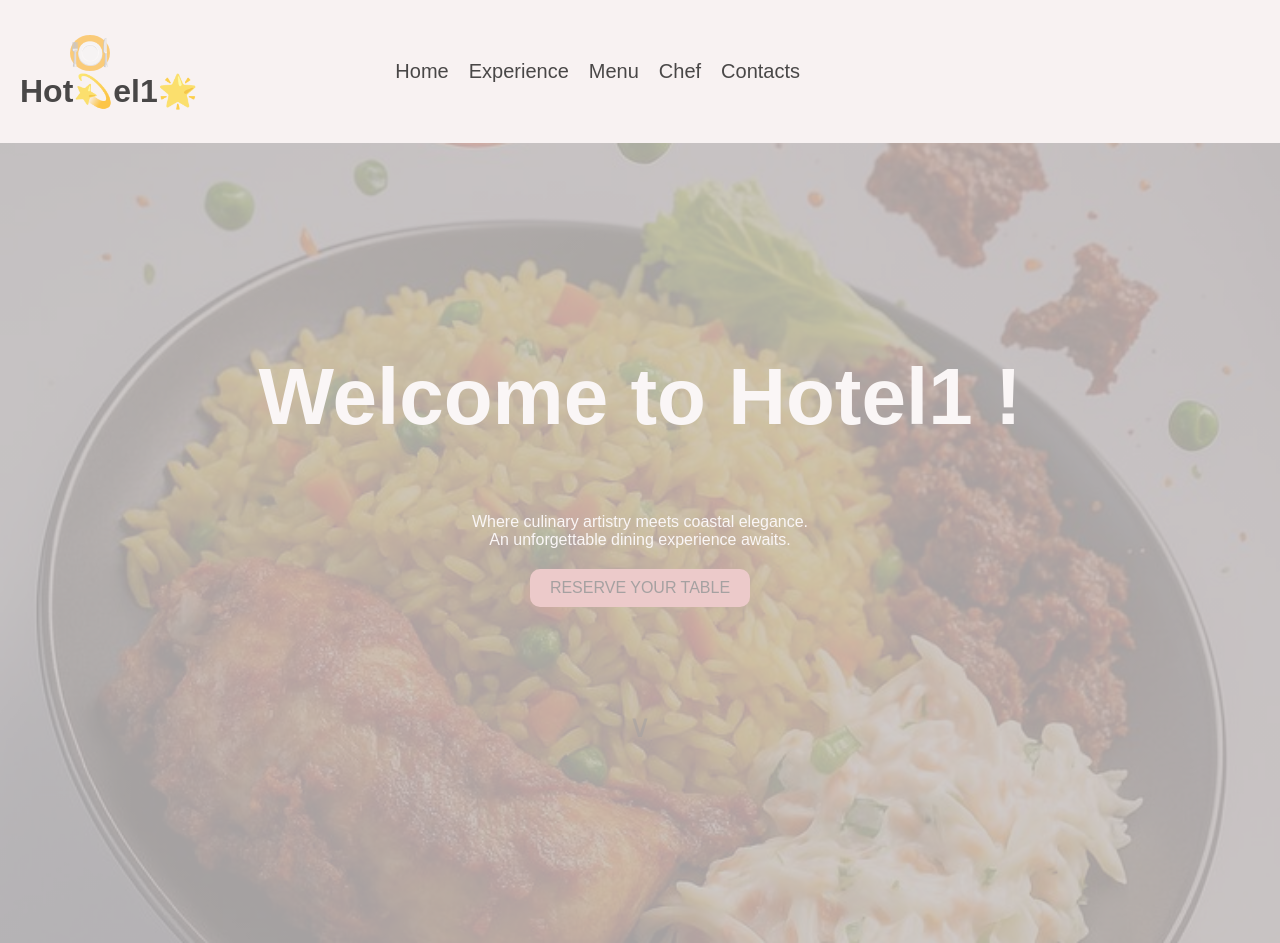
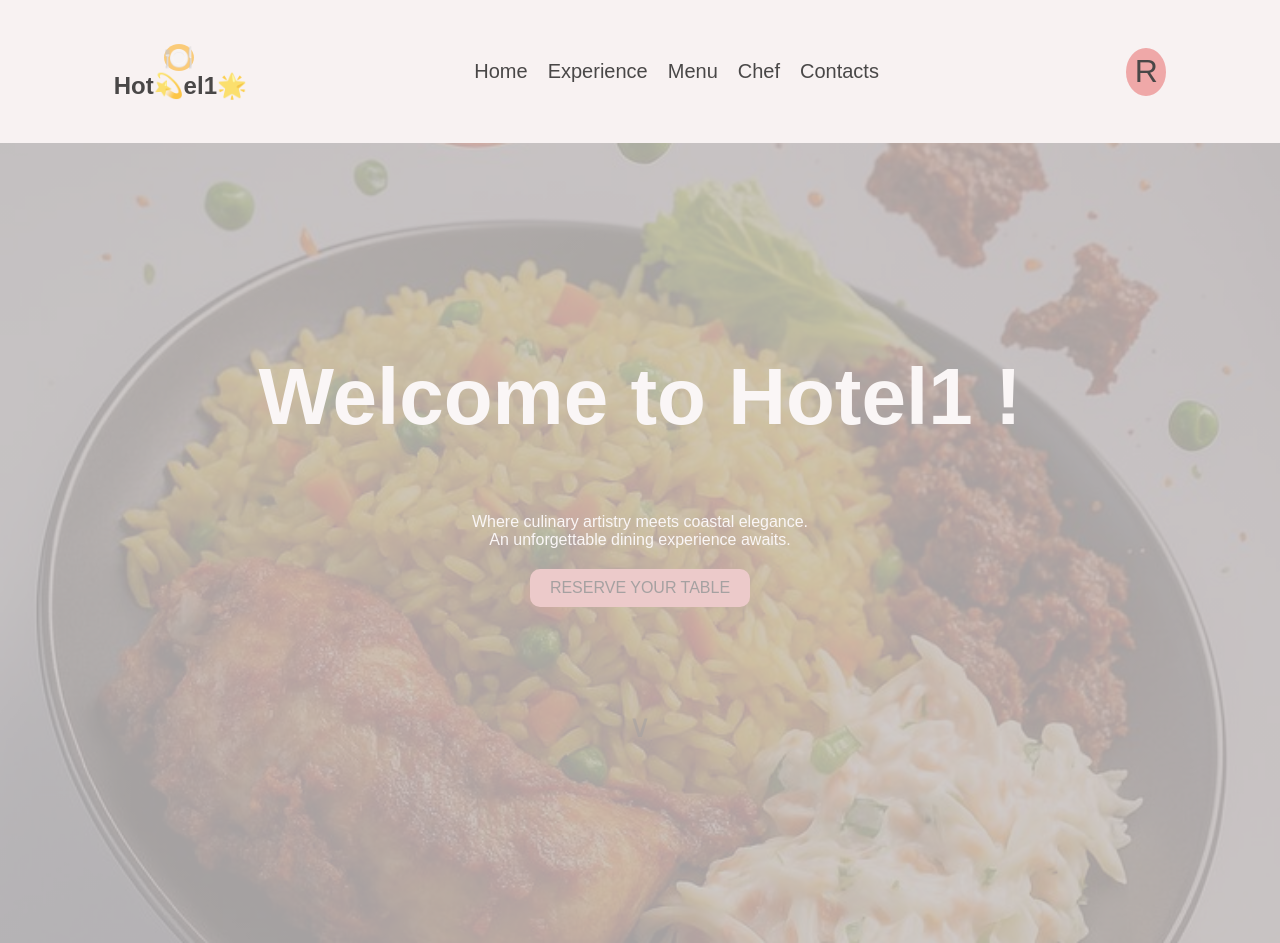
Before and after one commit to Melanie1-1dev/Hotel, a React (Vite) app: page / in a window 1280 px wide. Built offline with nearby package versions, Linux system fonts and the light colour scheme.

Commit message:
Updated in first page

```diff
--- a/src/Components/Navbar/Navbar.css
+++ b/src/Components/Navbar/Navbar.css
@@ -15,7 +15,7 @@ body{
 }
 
 .navbar{
-    justify-content: space-between;
+    justify-content: space-around;
     align-items: center;
     overflow-y: hidden;
     display: flex;
@@ -39,7 +39,6 @@ body{
 }
 .navbar ul{
     padding: 40px;
-    margin: auto 400px auto 0;
 
 }
 .navbar ul li{
@@ -73,6 +72,19 @@ body{
     opacity: 0.7;
 }
 
+.user-account-info{
+    width: 40px;
+    height: 6vh;
+    background-color: #ec8989;
+    border-radius: 100%;
+    display: flex;
+    align-items: center;
+    justify-content: center;
+    font-size: 2rem;
+    font-weight: 500;
+    color: #000;
+}
+
 @keyframes move {
     from{
         transform: translateY(-100%);
--- a/src/Components/Navbar/Navbar.jsx
+++ b/src/Components/Navbar/Navbar.jsx
@@ -5,7 +5,7 @@ const Navbar = () => {
   return (
     <div className='navbar-container'>
 
-      <div className="navbar">
+      <nav className="navbar">
        <div className="logo-in-nav">
 
           <h1>  <span className='logo-assist'>
@@ -22,7 +22,11 @@ const Navbar = () => {
             <li><a href="#">Chef</a></li>
             <li><a href="#">Contacts</a></li>
           </ul>
-      </div>
+
+          <div className="user-account-info">
+            R
+          </div>
+      </nav>
 
     </div>
   )
```
